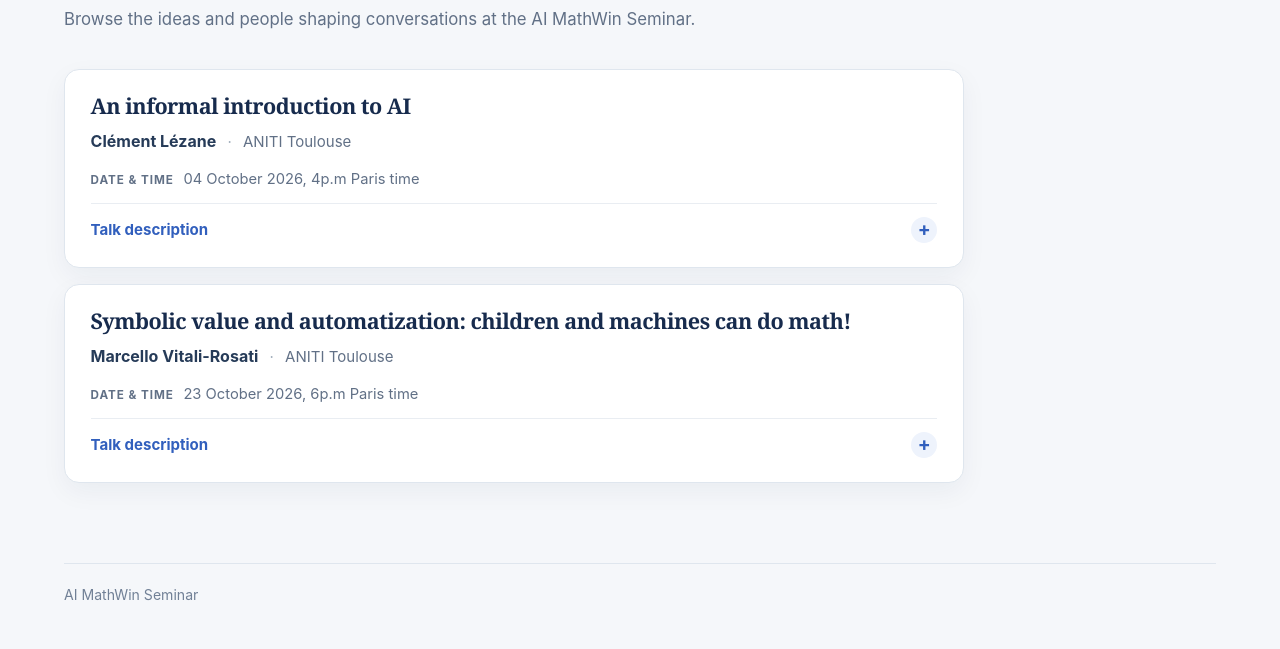
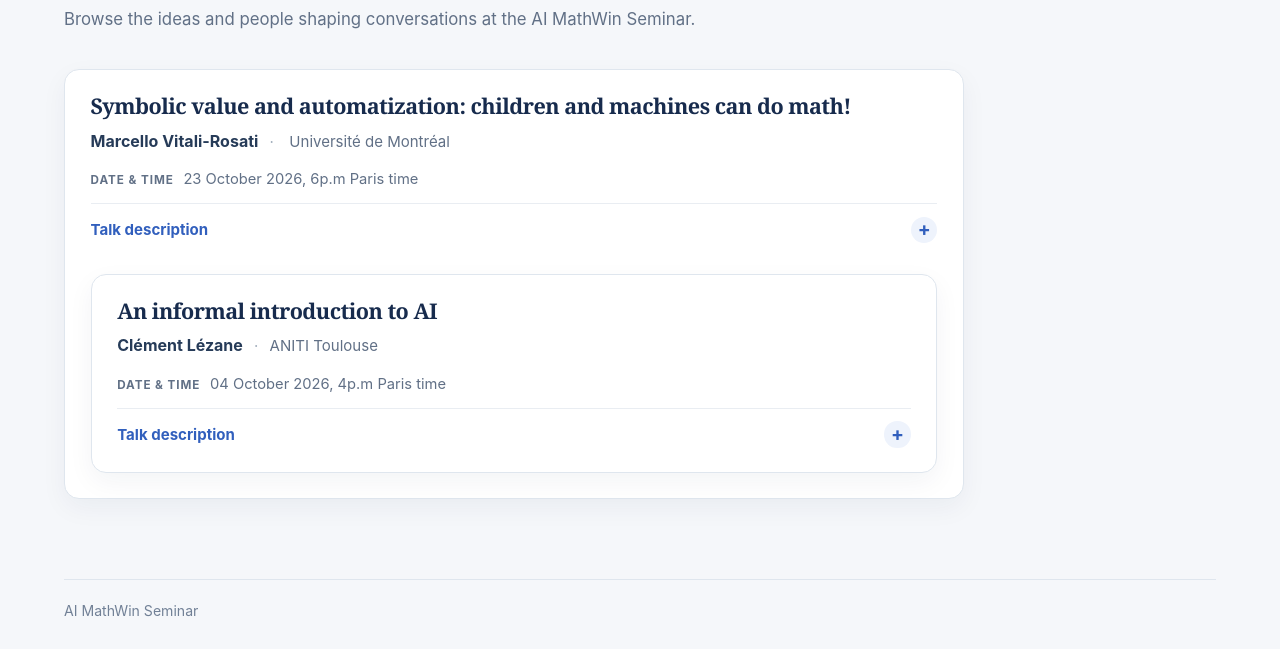
Before and after one commit to aimmathwinseminar/aimmathwinseminar, a plain HTML site: page previous-talks.html in a window 1280 px wide. Shown: the part 233-882 px from the top of the page. Drawn offline with Linux system fonts and the light colour scheme.

Commit message:
Remove duplicate talk entry
Removed duplicate talk entry for Marcello Vitali-Rosati.

```diff
--- a/previous-talks.html
+++ b/previous-talks.html
@@ -35,6 +35,17 @@
            already includes its title, speaker, affiliation, date/time, and expandable
            description. Leave the separate meeting-link box on index.html. For a
            new talk entered directly here, copy the same article structure. -->
+
+      <article class="talk-card">
+        <h2>Symbolic value and automatization: children and machines can do math!</h2>
+        <p class="speaker-line"><span class="speaker-name">Marcello Vitali-Rosati</span><span class="speaker-affiliation"> Université de Montréal </span></p>
+        <p class="talk-date"><span class="date-label">Date &amp; time</span><span class="date-value"> 23 October 2026, 6p.m Paris time</span></p>
+        <details class="talk-description">
+          <summary>Talk description</summary>
+          <div class="description-content"><p>Description not provided.</p></div>
+        </details>
+
+
       <article class="talk-card">
         <h2>An informal introduction to AI</h2>
         <p class="speaker-line"><span class="speaker-name">Clément Lézane</span><span class="speaker-affiliation">ANITI Toulouse</span></p>
@@ -45,14 +56,7 @@
         </details>
 </article>
 
-        <article class="talk-card">
-        <h2>Symbolic value and automatization: children and machines can do math!</h2>
-        <p class="speaker-line"><span class="speaker-name">Marcello Vitali-Rosati</span><span class="speaker-affiliation">ANITI Toulouse</span></p>
-        <p class="talk-date"><span class="date-label">Date &amp; time</span><span class="date-value"> 23 October 2026, 6p.m Paris time</span></p>
-        <details class="talk-description">
-          <summary>Talk description</summary>
-          <div class="description-content"><p>Description not provided.</p></div>
-        </details>
+
 
       </article>
     </section>
```
